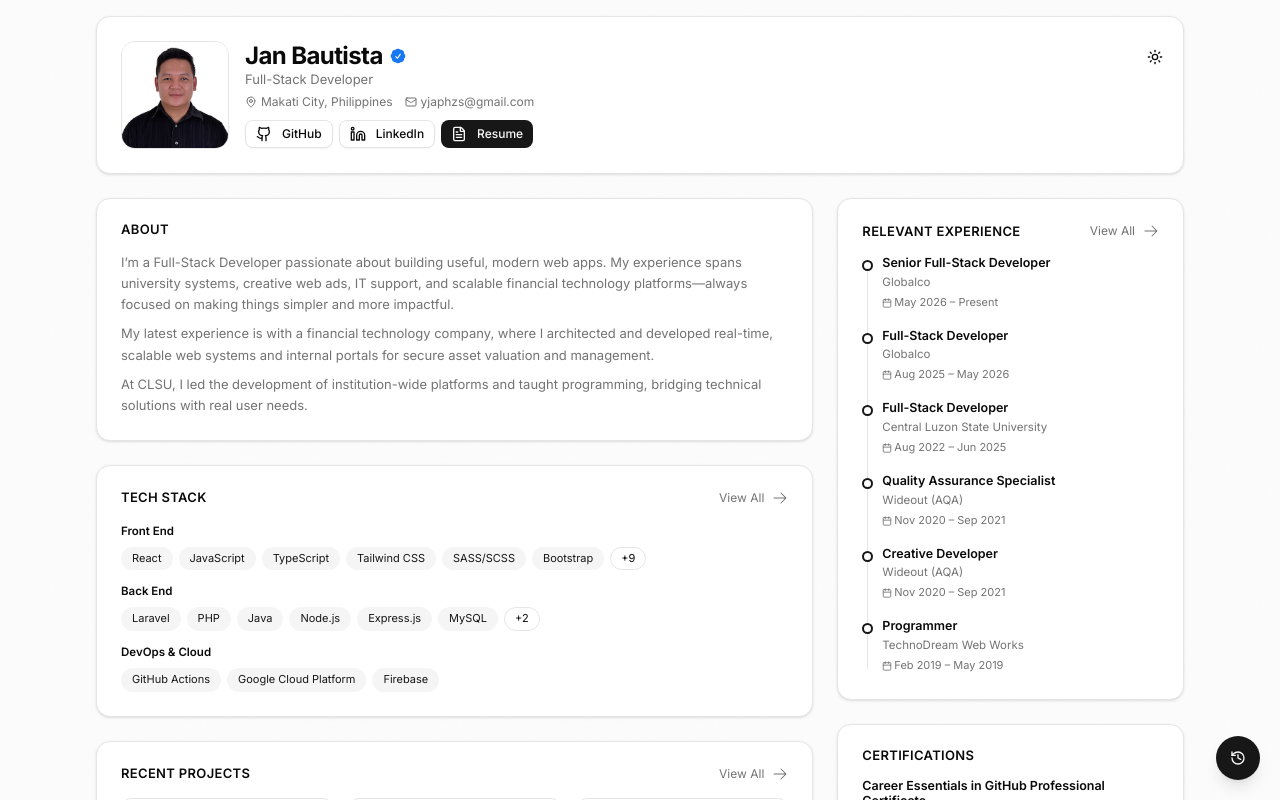
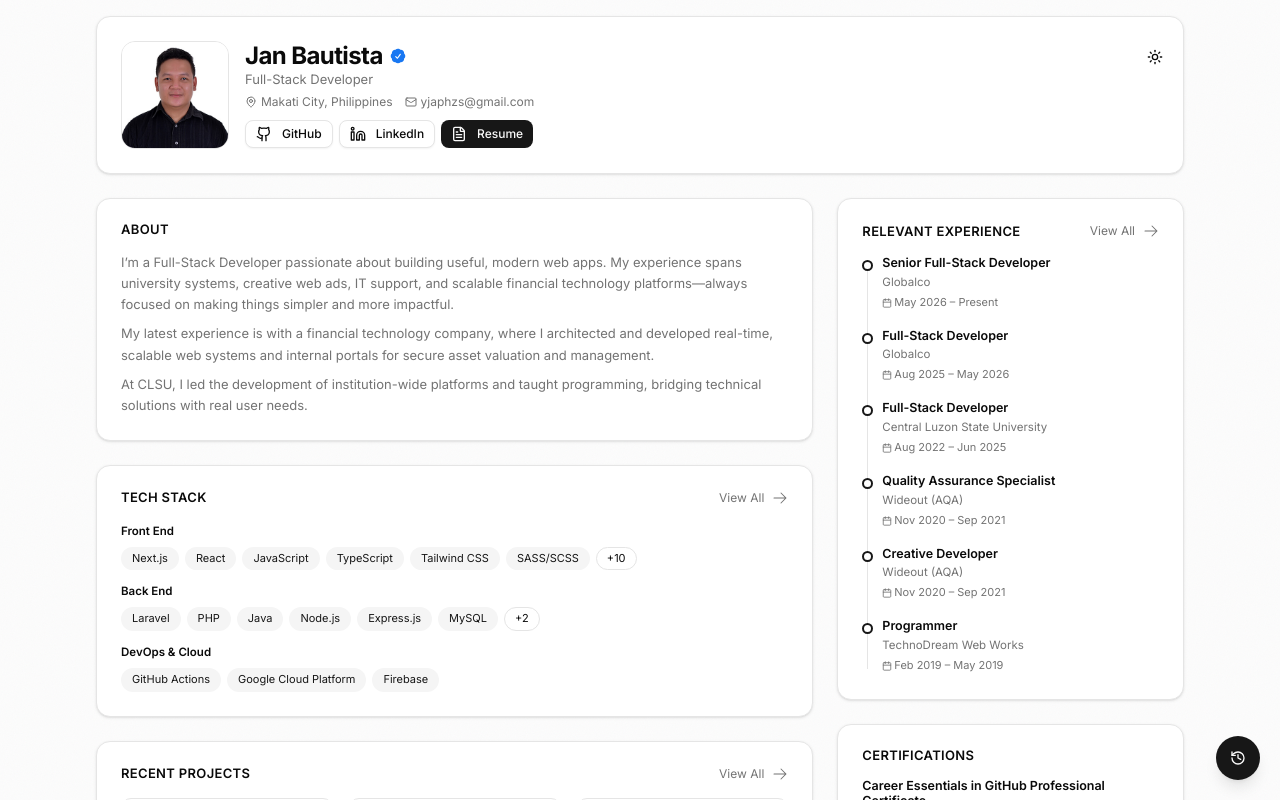
Before and after one commit to yjaphzs/portfolio, a React (Vite) app: page / in a window 1280 px wide. Shown: the top 800 px of the page. Built offline with nearby package versions, Linux system fonts and the light colour scheme.

Commit message:
Added Next.js for Tech Stack

```diff
--- a/src/data/techStack.ts
+++ b/src/data/techStack.ts
@@ -1,5 +1,6 @@
 export const techStack: Record<string, string[]> = {
     "Front End": [
+        "Next.js",
         "React",
         "JavaScript",
         "TypeScript",
```
